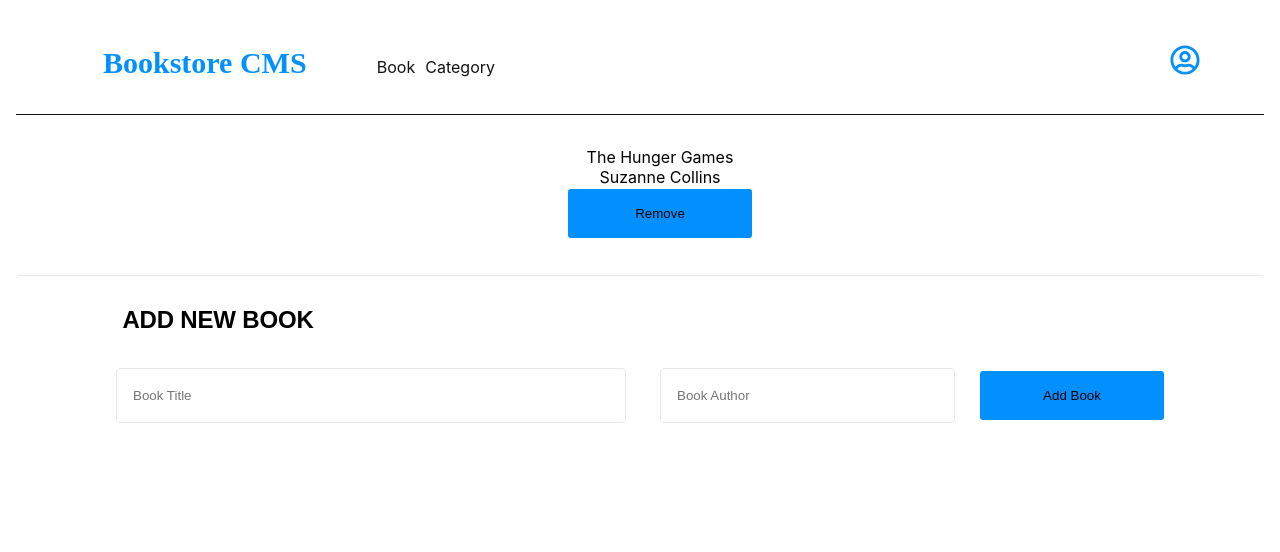
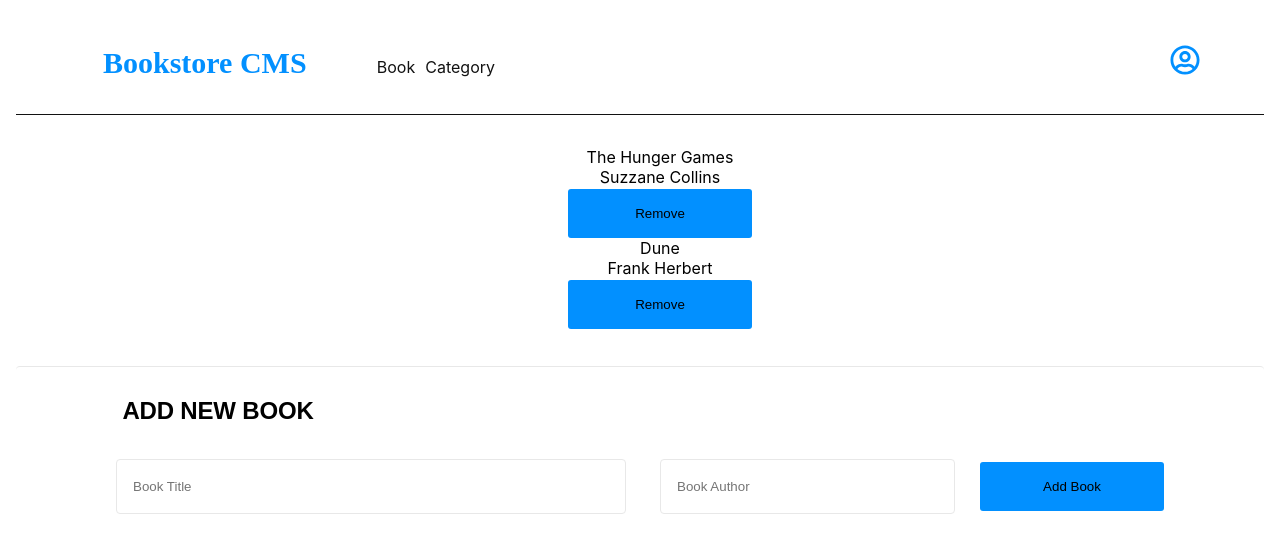
Before and after one commit to ABDULALI3468/Bookstore-withReact, a React (Create React App) app: page / in a window 1280 px wide. Shown: the top 552 px of the page. Built offline with nearby package versions, Linux system fonts and the light colour scheme; a web font is replaced by a local one.

Commit message:
Managed State for Adding and Deleting Books using Redux.

```diff
--- a/package.json
+++ b/package.json
@@ -16,6 +16,7 @@
     "react-router-dom": "^6.3.0",
     "react-scripts": "5.0.1",
     "redux": "^4.2.0",
+    "uuid": "^8.3.2",
     "web-vitals": "^2.1.4"
   },
   "scripts": {
--- a/src/App.js
+++ b/src/App.js
@@ -1,17 +1,19 @@
 import './App.css';
+import { useSelector } from 'react-redux/es/exports';
 import BookContainer from './components/BookContainer';
 
-const books = [
-  {
-    id: 2,
-    title: 'The Hunger Games',
-    author: 'Suzanne Collins',
-    category: 'Action',
+// const books = [
+//   {
+//     id: 2,
+//     title: 'The Hunger Games',
+//     author: 'Suzanne Collins',
+//     category: 'Action',
 
-  },
-];
+//   },
+// ];
 
 function App() {
+  const books = useSelector((state) => state.books);
   return (
     <div className="App">
       <BookContainer books={books} />
--- a/src/components/AddBook.js
+++ b/src/components/AddBook.js
@@ -1,15 +1,52 @@
-import React from 'react';
+import React, { useState } from 'react';
+import { useDispatch } from 'react-redux/es/exports';
+import { v4 as uuidv4 } from 'uuid';
+import { addBook } from '../redux/books/books';
 import './AddBook.css';
 
-const AddBook = () => (
-  <div className="inputContainer">
-    <h2 className="FormText">ADD NEW BOOK</h2>
-    <form action="#">
-      <input type="text" name="title" className="inputTitle" placeholder="Book Title" id="input0" />
-      <input type="text" name="author" className="inputAuthor" placeholder="Book Author" id="input1" />
-      <button type="submit" className="FormBtn">Add Book</button>
-    </form>
-  </div>
-);
+const AddBook = () => {
+  const dispatch = useDispatch();
+  const [title, setTitle] = useState('');
+  const [author, setAuthor] = useState('');
+
+  const handleSubmit = (e) => {
+    e.preventDefault();
+    if (title !== '' && author !== '') {
+      dispatch(
+        addBook({
+          id: uuidv4(),
+          cat: 'Action',
+          title,
+          author,
+          comments: [],
+          progress: 64,
+          chapters: 20,
+          currentChapter: { chapter: 17, chapterTitle: 'Hunger is no game' },
+          category: 'Add_book',
+        }),
+      );
+    }
+    setTitle('');
+    setAuthor('');
+  };
+
+  return (
+    <div className="inputContainer">
+      <h2 className="FormText">ADD NEW BOOK</h2>
+      <form
+        action="#"
+        onSubmit={(e) => {
+          e.preventDefault();
+        }}
+      >
+        <input type="text" name="title" value={title} onChange={(e) => setTitle(e.target.value)} className="inputTitle" placeholder="Book Title" id="input0" />
+        <input type="text" name="author" value={author} className="inputAuthor" onChange={(e) => setAuthor(e.target.value)} placeholder="Book Author" id="input1" />
+        <button onClick={handleSubmit} type="submit" className="FormBtn">
+          Add Book
+        </button>
+      </form>
+    </div>
+  );
+};
 
 export default AddBook;
--- a/src/components/Book.js
+++ b/src/components/Book.js
@@ -1,18 +1,26 @@
 import React from 'react';
+import { useDispatch } from 'react-redux';
 import PropTypes from 'prop-types';
+import { removeBook } from '../redux/books/books';
 import './Book.css';
 
-const Book = ({ book }) => (
-  <>
-    <div>
-      {book.title}
-    </div>
-    <div>
-      {book.author}
-    </div>
-    <button type="button" className="updateBtn">Remove</button>
-  </>
-);
+const Book = ({ book }) => {
+  const dispatch = useDispatch();
+
+  const handleRemove = (e) => {
+    dispatch(removeBook(e.target.id));
+  };
+
+  return (
+    <>
+      <div>{book.title}</div>
+      <div>{book.author}</div>
+      <button id={book.id} onClick={handleRemove} type="button" className="updateBtn">
+        Remove
+      </button>
+    </>
+  );
+};
 
 Book.propTypes = {
   book: PropTypes.shape({
--- a/src/components/BookContainer.js
+++ b/src/components/BookContainer.js
@@ -8,7 +8,6 @@ import './Book.css';
 
 const BookContainer = ({ books }) => (
   <Router>
-
     <div className="div">
       <NavBar />
       <Routes>
--- a/src/components/Category.js
+++ b/src/components/Category.js
@@ -1,13 +1,22 @@
 import React from 'react';
+import { useDispatch, useSelector } from 'react-redux';
+import { checkStatus } from '../redux/categories/categories';
 import './Book.css';
 
-const Category = () => (
+const Category = () => {
+  const category = useSelector((state) => state.category);
+  const dispatch = useDispatch();
+  return (
     <div>
       <>
         <h1>checking...</h1>
-      <button type="button" className="updateBtn">Check status</button>
+        <button onClick={() => { dispatch(checkStatus()); }} type="button" className="updateBtn">
+          Check status
+        </button>
+        <p>{category}</p>
       </>
     </div>
   );
+};
 
 export default Category;
--- a/src/index.js
+++ b/src/index.js
@@ -1,11 +1,13 @@
 import React from 'react';
 import ReactDOM from 'react-dom/client';
+import { Provider } from 'react-redux';
+import store from './redux/configureStore';
 import './index.css';
 import App from './App';
 
 const root = ReactDOM.createRoot(document.getElementById('root'));
 root.render(
-  <React.StrictMode>
+  <Provider store={store}>
     <App />
-  </React.StrictMode>,
+  </Provider>,
 );
--- a/src/redux/books/books.js
+++ b/src/redux/books/books.js
@@ -1,7 +1,28 @@
 const ADD_BOOK = 'bookstore_app/books/ADD_BOOK';
 const REMOVE_BOOK = 'bookstore_app/books/REMOVE_BOOK';
 
-const books = [];
+const books = [
+  {
+    id: '1',
+    cat: 'Action',
+    title: 'The Hunger Games',
+    author: 'Suzzane Collins',
+    comments: [],
+    progress: 64,
+    chapters: 20,
+    currentChapter: { chapter: 17, chapterTitle: 'Hunger is no game' },
+  },
+  {
+    id: '2',
+    cat: 'Science Fiction',
+    title: 'Dune',
+    author: 'Frank Herbert',
+    comments: [],
+    progress: 80,
+    chapters: 20,
+    currentChapter: { chapter: 3, chapterTitle: 'A lesson learned' },
+  },
+];
 
 export const addBook = (book) => ({
   type: ADD_BOOK,
@@ -16,10 +37,10 @@ export const removeBook = (id) => ({
 const booksReducer = (state = books, action) => {
   switch (action.type) {
     case ADD_BOOK: {
-      return [...books, action.book];
+      return [...state, action.book];
     }
     case REMOVE_BOOK: {
-      return books.filter((book) => book.id !== action.id);
+      return state.filter((book) => book.id !== action.id);
     }
     default: {
       return state;
--- a/src/redux/configureStore.js
+++ b/src/redux/configureStore.js
@@ -1,12 +1,17 @@
-import { configureStore, combineReducers } from '@reduxjs/toolkit';
+import { configureStore } from '@reduxjs/toolkit';
 
 import booksReducer from './books/books';
 import categoryReducer from './categories/categories';
 
-const rootReducer = combineReducers({
-  books: booksReducer,
-  category: categoryReducer,
+// const reducer = combineReducers({
+//   books: booksReducer,
+//   category: categoryReducer,
+// });
+
+const store = configureStore({
+  reducer: {
+    books: booksReducer,
+    category: categoryReducer,
+  },
 });
-const store = configureStore(rootReducer);
-
 export default store;
```
Also changed, not shown: 1 other file (tests, documents, lock files or other folders). Lines whose indentation alone changed are shown as unchanged.
